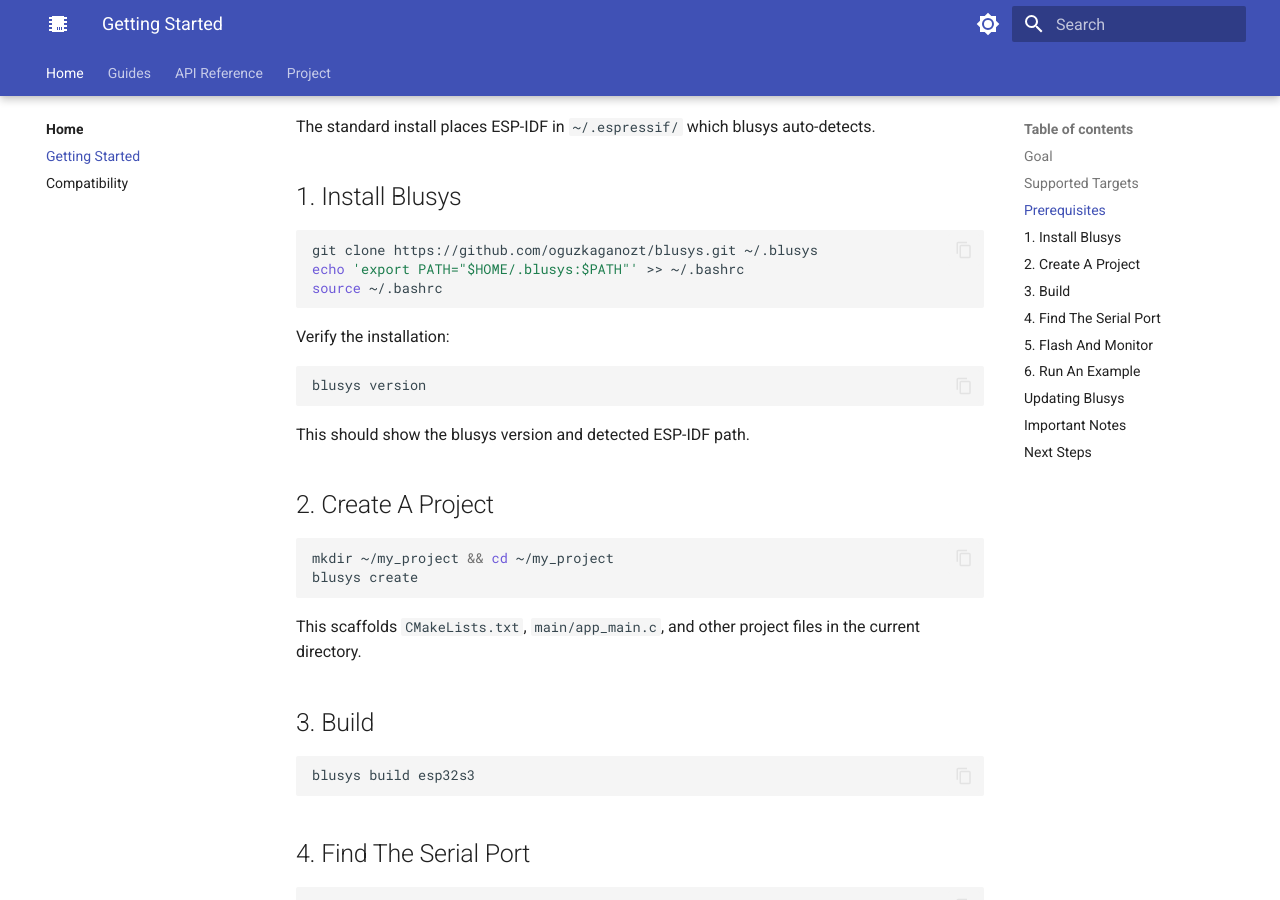
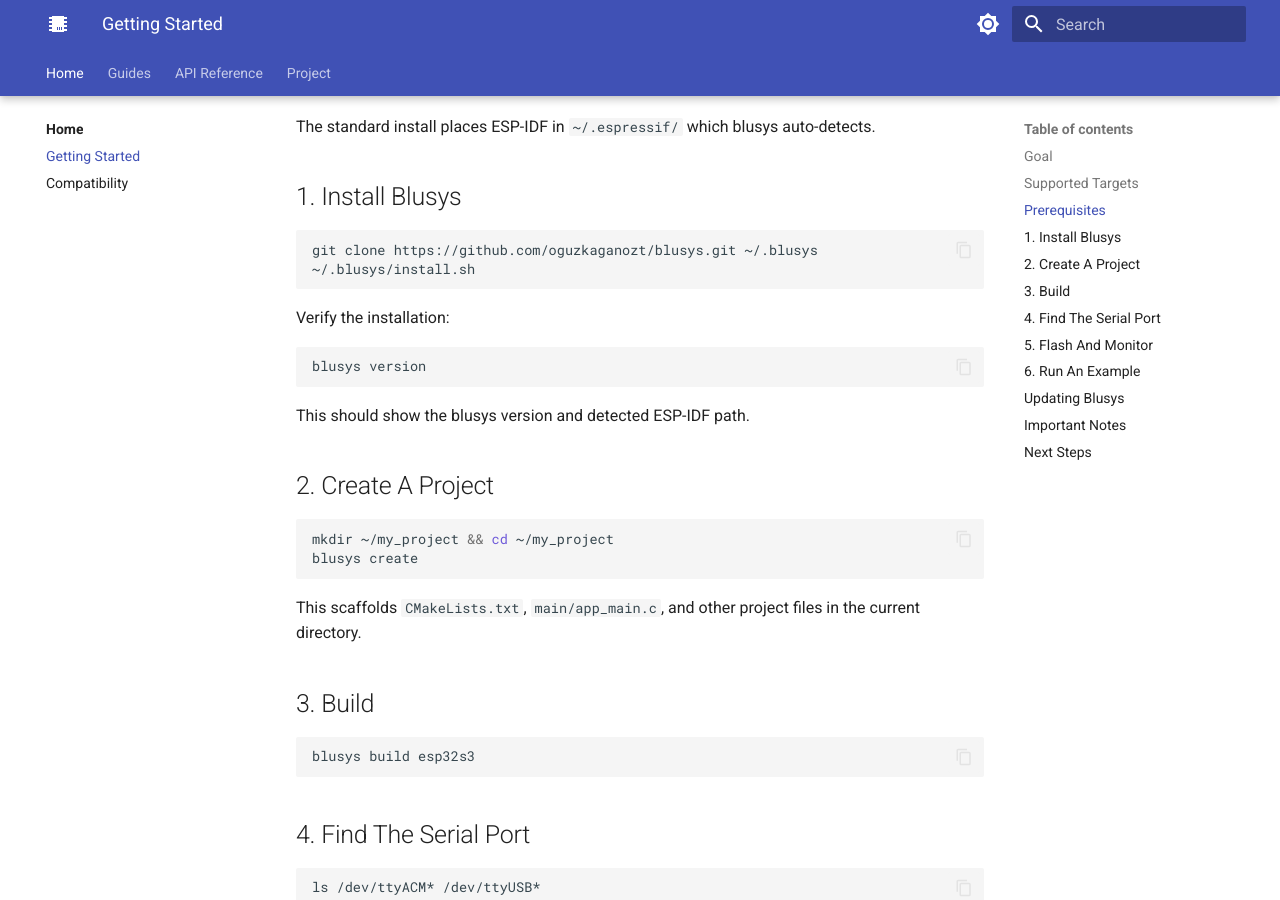
Before and after one commit to oguzkaganozt/blusys, an MkDocs documentation site: the page built from docs/guides/getting-started.md, in a window 1280 px wide and 900 px high, scrolled down 507 px. Built offline with MkDocs 1.6.1 and Material for MkDocs 9.7.7, drawn with Linux system fonts in a browser that asks for light colours.

Commit message:
Add install.sh, config-idf command, and symlink resolution
Add install.sh that symlinks blusys to ~/.local/bin/ for PATH-free
setup. Fix BLUSYS_REPO_ROOT to resolve through symlinks via readlink -f.
Add config-idf command for interactive ESP-IDF version selection, saved
to ~/.config/blusys/config (XDG standard). Config is loaded at startup
with env vars taking precedence. Update README and getting-started guide
to use install.sh.

Co-Authored-By: Claude Sonnet 4.6 <noreply@anthropic.com>

````diff
--- a/docs/guides/getting-started.md
+++ b/docs/guides/getting-started.md
@@ -20,8 +20,7 @@ The standard install places ESP-IDF in `~/.espressif/` which blusys auto-detects
 
 ```sh
 git clone https://github.com/oguzkaganozt/blusys.git ~/.blusys
-echo 'export PATH="$HOME/.blusys:$PATH"' >> ~/.bashrc
-source ~/.bashrc
+~/.blusys/install.sh
 ```
 
 Verify the installation:
````
Also changed, not shown: README.md (+1 -2 lines), 2 other files.
